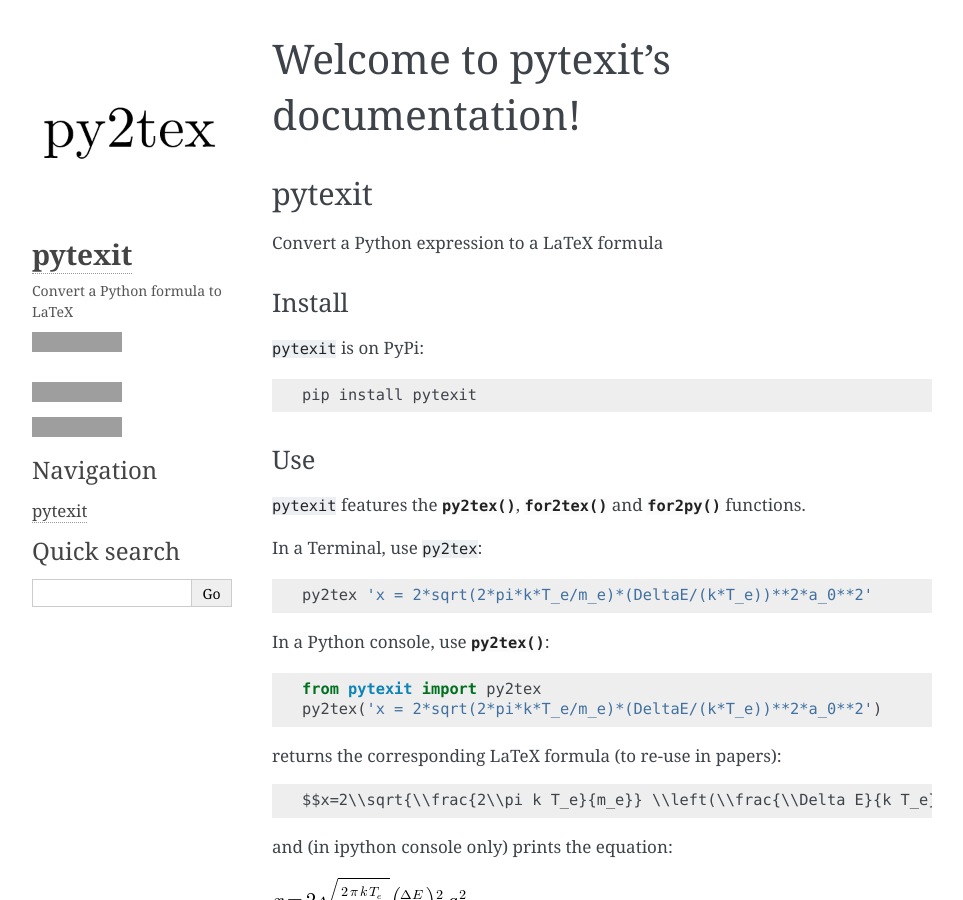
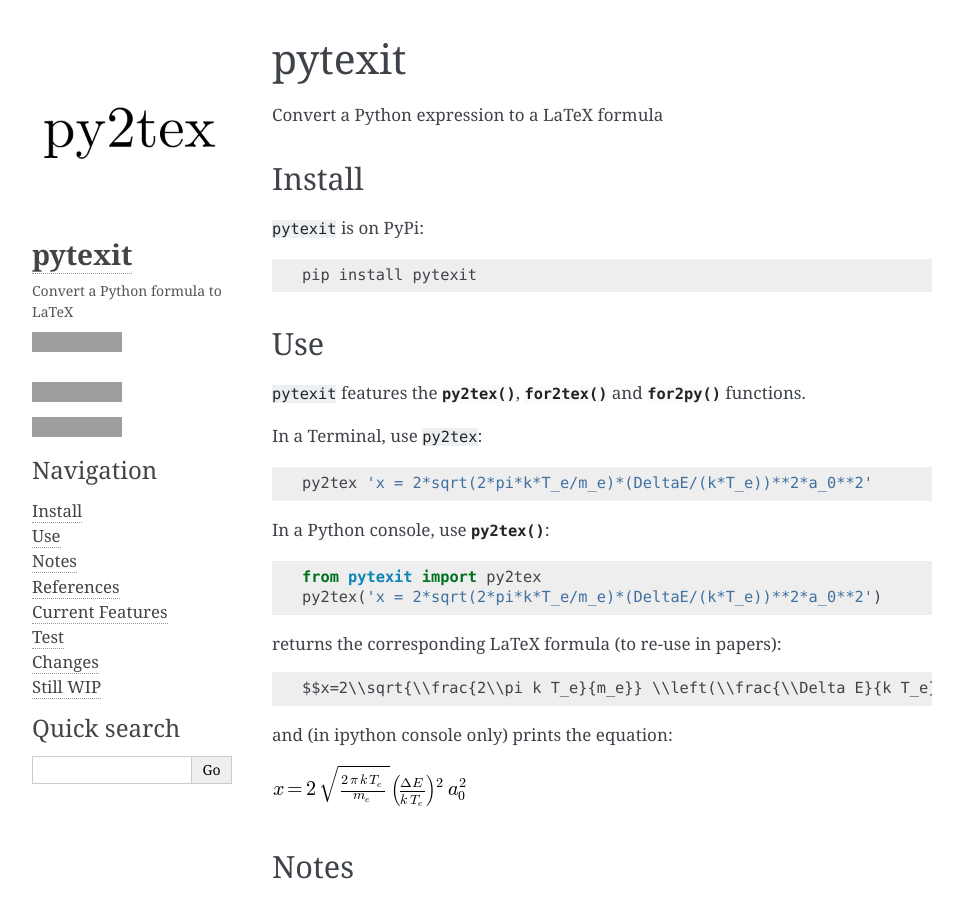
Before and after one commit to erwanp/pytexit, a Sphinx documentation site: the page built from docs/index.rst, in a window 1280 px wide and 900 px high, cut to the strip 0-900 px from the top of the window. Shown: the whole strip, without its empty margins (148-1111 px from the left). Built offline with Sphinx 7.4.7, drawn with Linux system fonts in a browser that asks for light colours; grey boxes are pictures that could not be loaded.

Commit message:
(docs) update

```diff
--- a/docs/index.rst
+++ b/docs/index.rst
@@ -3,8 +3,10 @@
    You can adapt this file completely to your liking, but it should at least
    contain the root `toctree` directive.
 
-Welcome to pytexit's documentation!
-===================================
+=======
+pytexit
+=======
+
 
 .. include:: userguide.rst
 
--- a/docs/userguide.rst
+++ b/docs/userguide.rst
@@ -1,7 +1,3 @@
-
-=======
-pytexit
-=======
 
 Convert a Python expression to a LaTeX formula
 
```
